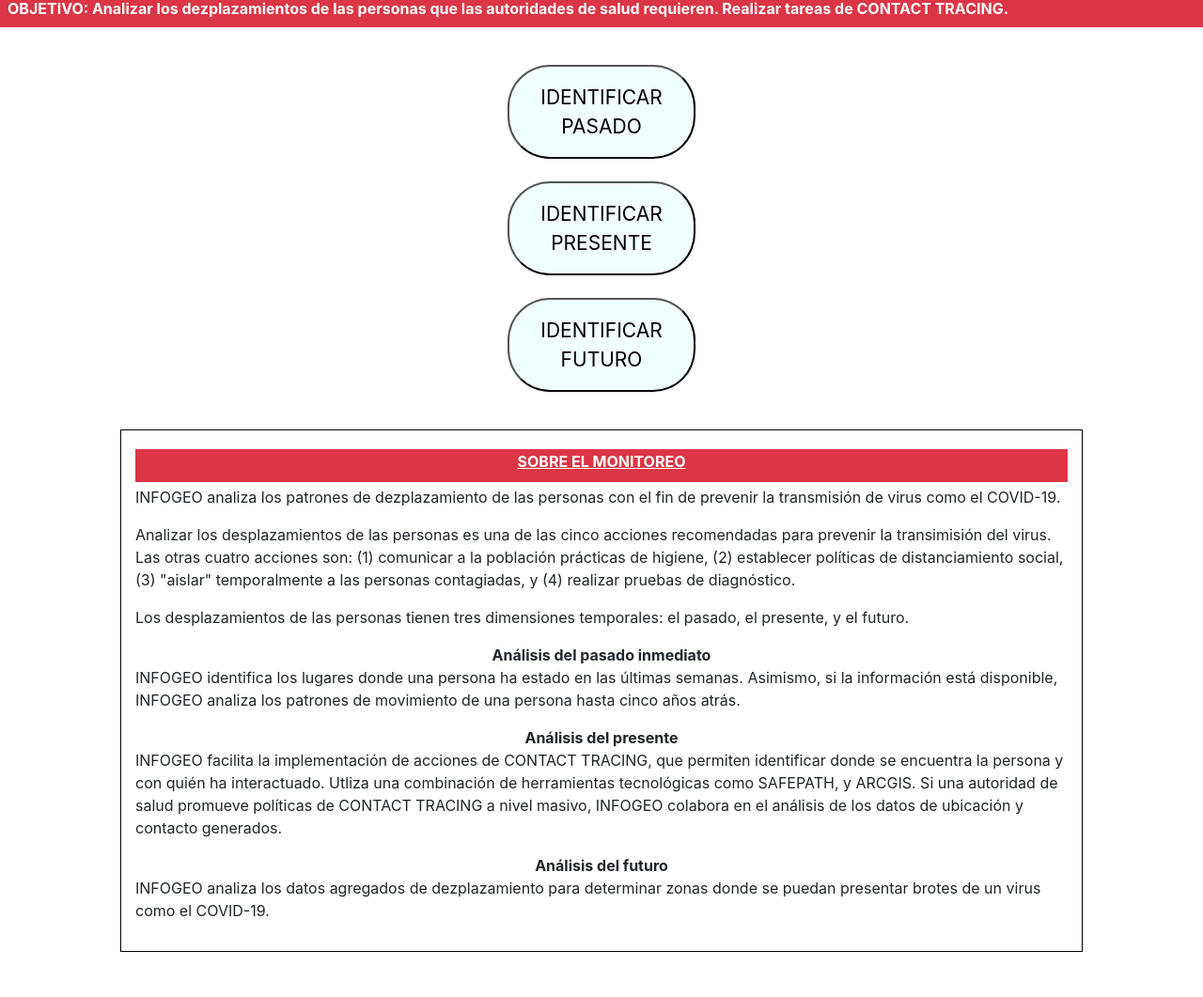
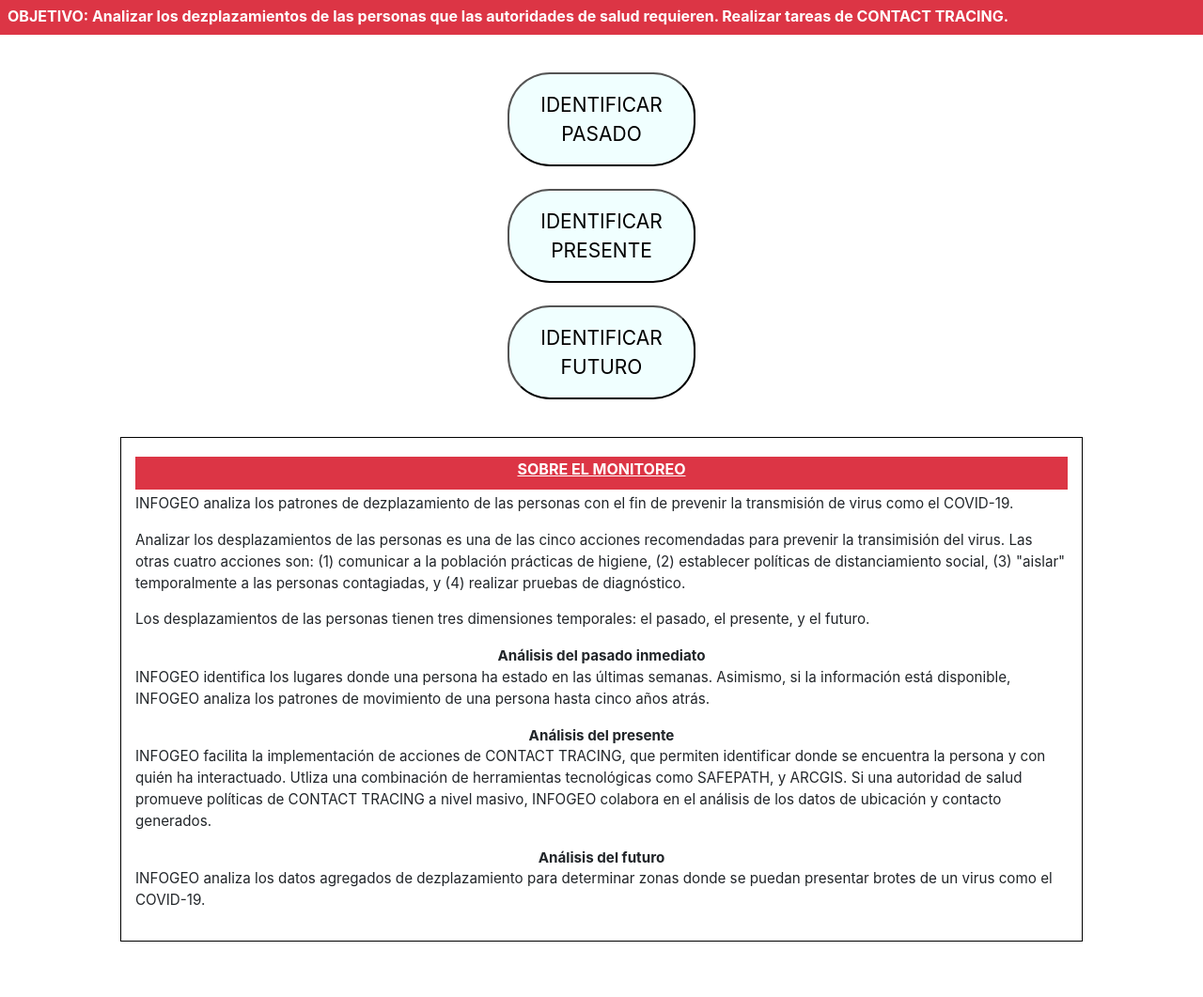
Before and after one commit to sergioroberto1/project0, a plain HTML site: page index.html in a window 1280 px wide. Shown: the part 54-1115 px from the top of the page at 94% size. Drawn offline with nearby package versions, Linux system fonts and the light colour scheme.

Commit message:
font-size:90% in index.html

```diff
--- a/index.html
+++ b/index.html
@@ -46,7 +46,7 @@
                 padding: 15px;
                 padding-top: 20px;
                 padding-bottom: 15px;
-                font-size: 100%;
+                font-size: 95%;
                 text-align: left;
             }
 
@@ -73,7 +73,7 @@
         </picture>
       </div>
 
-  <div class="p-2 mb-2 bg-danger text-white font-weight-bold text-left">
+  <div class="p-2 mb-2 mt-2 bg-danger text-white font-weight-bold text-left">
       OBJETIVO: Analizar los dezplazamientos de las personas que las autoridades de salud requieren. Realizar tareas de CONTACT TRACING.
     </div>
 
```
